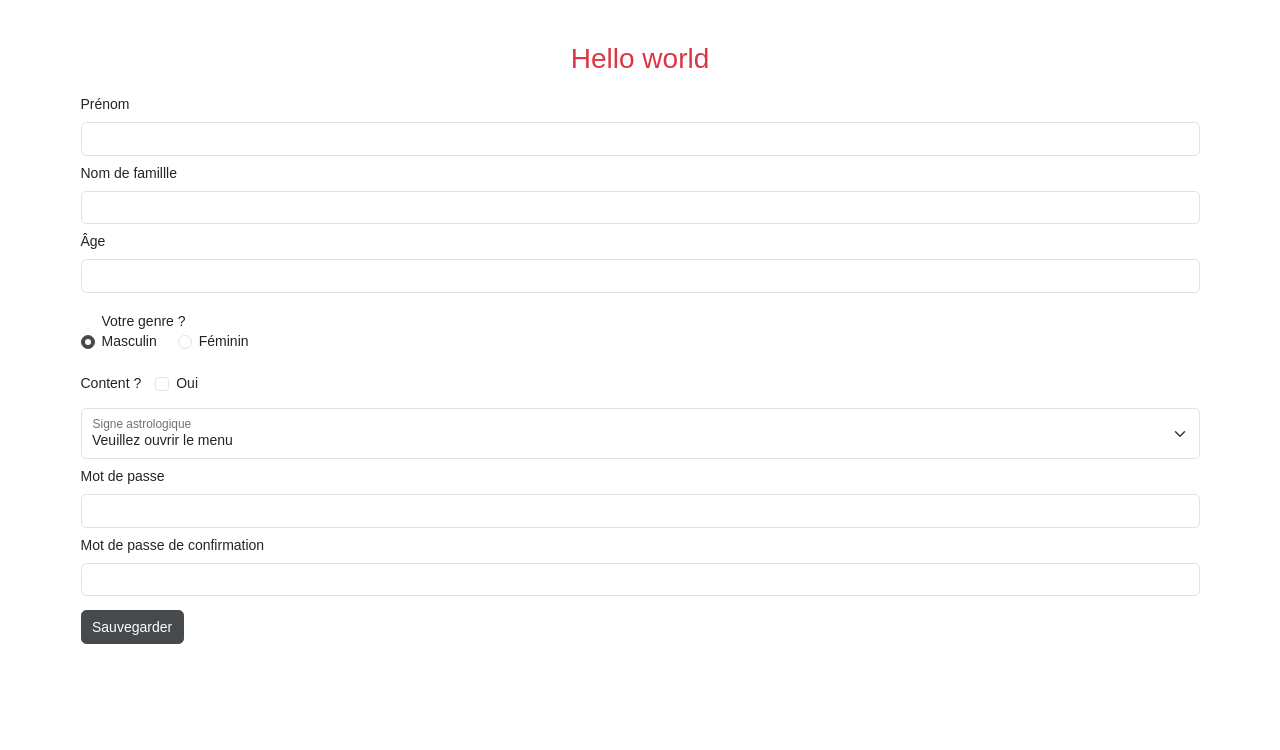
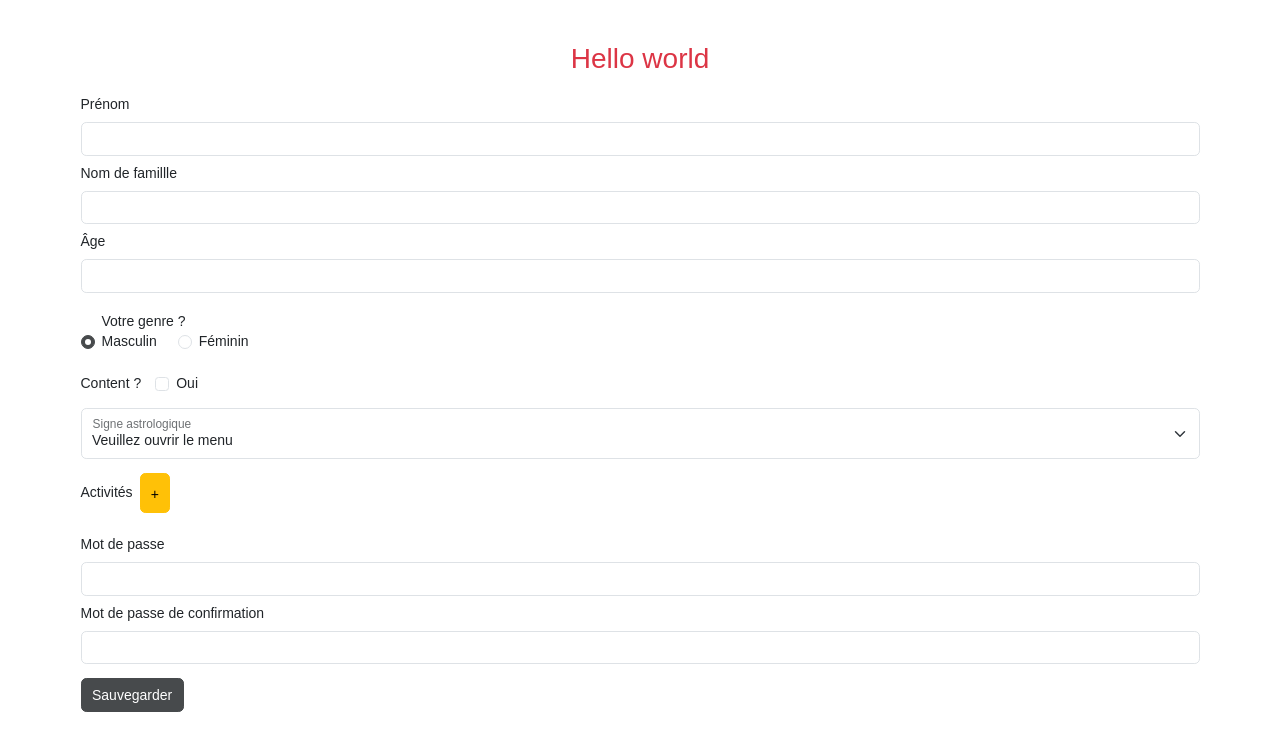
Before and after one commit to Cassius269/react-js-learn-react-hook-form, a React (Vite) app: page / in a window 1280 px wide. Shown: the top 750 px of the page. Built offline with nearby package versions, Linux system fonts and the light colour scheme.

Commit message:
ajout de champs dynamiques

```diff
--- a/src/components/UserForm.jsx
+++ b/src/components/UserForm.jsx
@@ -1,5 +1,5 @@
 import { yupResolver } from "@hookform/resolvers/yup";
-import { useForm } from "react-hook-form";
+import { useFieldArray, useForm } from "react-hook-form";
 import * as yup from "yup";
 
 function UserForm() {
@@ -53,6 +53,7 @@ function UserForm() {
       sign: "",
       happy: false,
     },
+    activities: [],
   };
 
   // Déclaration de la gestion de formulaire avec react-hook-form
@@ -65,6 +66,7 @@ function UserForm() {
     clearErrors,
     setFocus, // donner le focus à un champs après récupération d'erreur
     trigger,
+    control, // permet d'ajout des champs à la volée
     reset, // réinitialiser le formulaire
     handleSubmit,
   } = useForm({
@@ -74,9 +76,20 @@ function UserForm() {
     mode: "onChange", // validation des données entrantes à la soumission du formulaire
   });
 
+  // Gérer les champs dynamiques
+  const { fields, append, remove } = useFieldArray({
+    name: "activities",
+    control,
+  });
+
+  const addActivity = () => {
+    append({
+      value: "", // création de champs avec valeur par défaut chaîne de caractère(s) vide
+    });
+  };
+
   // Surveiller toutes les valeurs du formulaire et les afficher
-  watch();
-  console.log(getValues());
+  watch("activities");
   console.log("Erreur", errors);
   // Fonction pour gérer la soumission de formulaire
   async function submit(values) {
@@ -96,13 +109,13 @@ function UserForm() {
         const data = await response.json();
         reset(defaultValues); // réinitiliser le formulaire avec les valeurs par défaut
         console.log("Nouvel utilisateur", data);
-        throw new Error("Hello");
+        // throw new Error("Hello");
       } else {
         console.log("Oops il y a une erreur");
       }
     } catch (e) {
       console.error(`Erreur: ${e.message}`);
-      setError("firstname", { type: "firstname", message: e.message });
+      // setError("firstname", { type: "firstname", message: e.message });
     }
   }
 
@@ -228,6 +241,38 @@ function UserForm() {
             <p className="text-danger">{errors.other.sign.message}</p>
           )}
         </div>
+        <div className="mt-3">
+          <label className="mb-2 ">
+            <span>Activités</span>
+            <button
+              onClick={addActivity}
+              type="button"
+              className="btn btn-warning ms-2"
+            >
+              +
+            </button>
+          </label>
+          <ul>
+            {fields.map((activity, index) => (
+              <li key={activity.id} className="d-flex gap-3 mt-2">
+                <input
+                  type="text"
+                  id="activity"
+                  className="form-control"
+                  {...register(`activities.${index}.value`)}
+                />
+                <label htmlFor="activity"></label>
+                <button
+                  onClick={() => remove(index)}
+                  type="button"
+                  className="btn btn-danger"
+                >
+                  -
+                </button>
+              </li>
+            ))}
+          </ul>
+        </div>
         <div className="mt-2">
           <label className="form-label" htmlFor="password">
             Mot de passe
```
